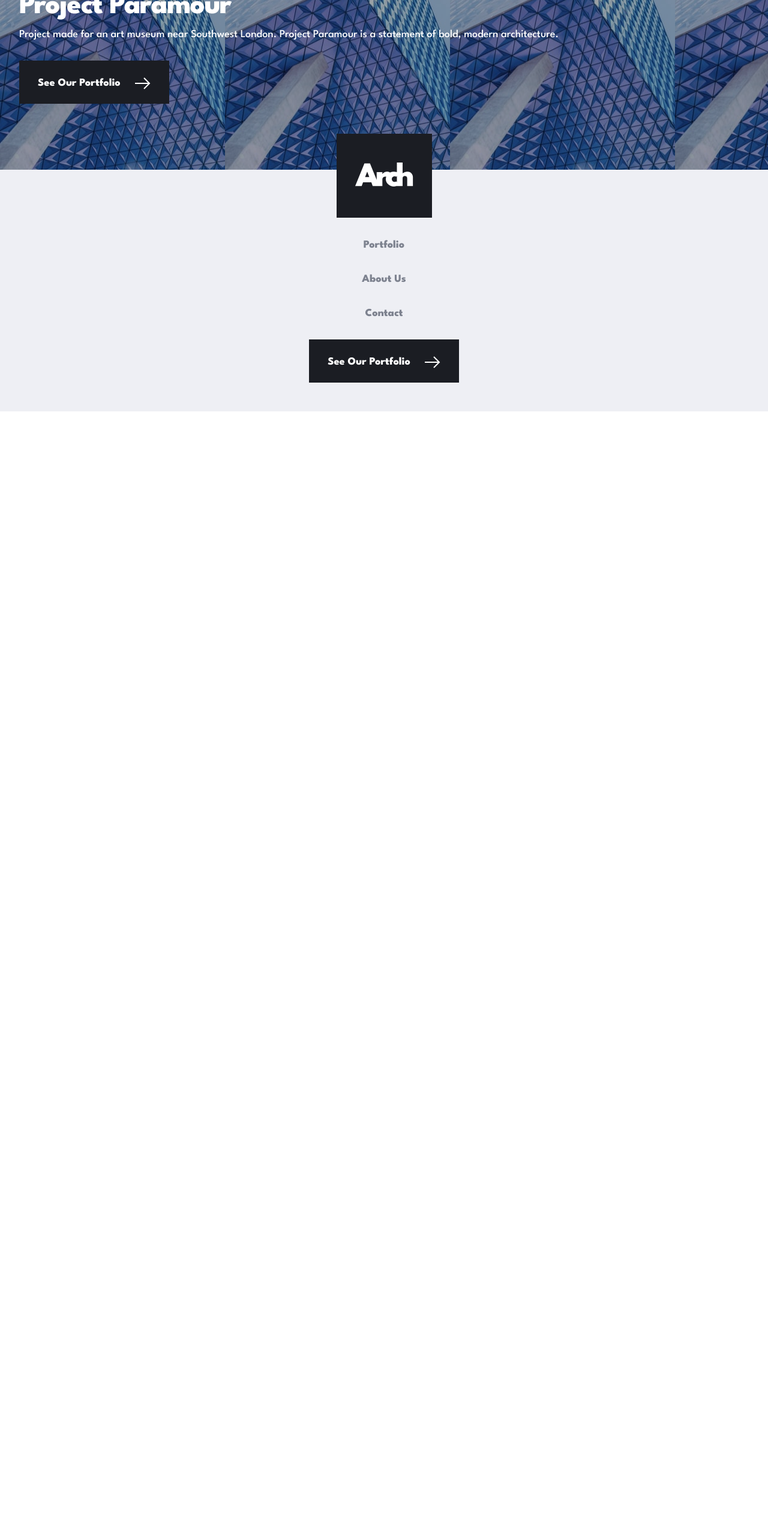
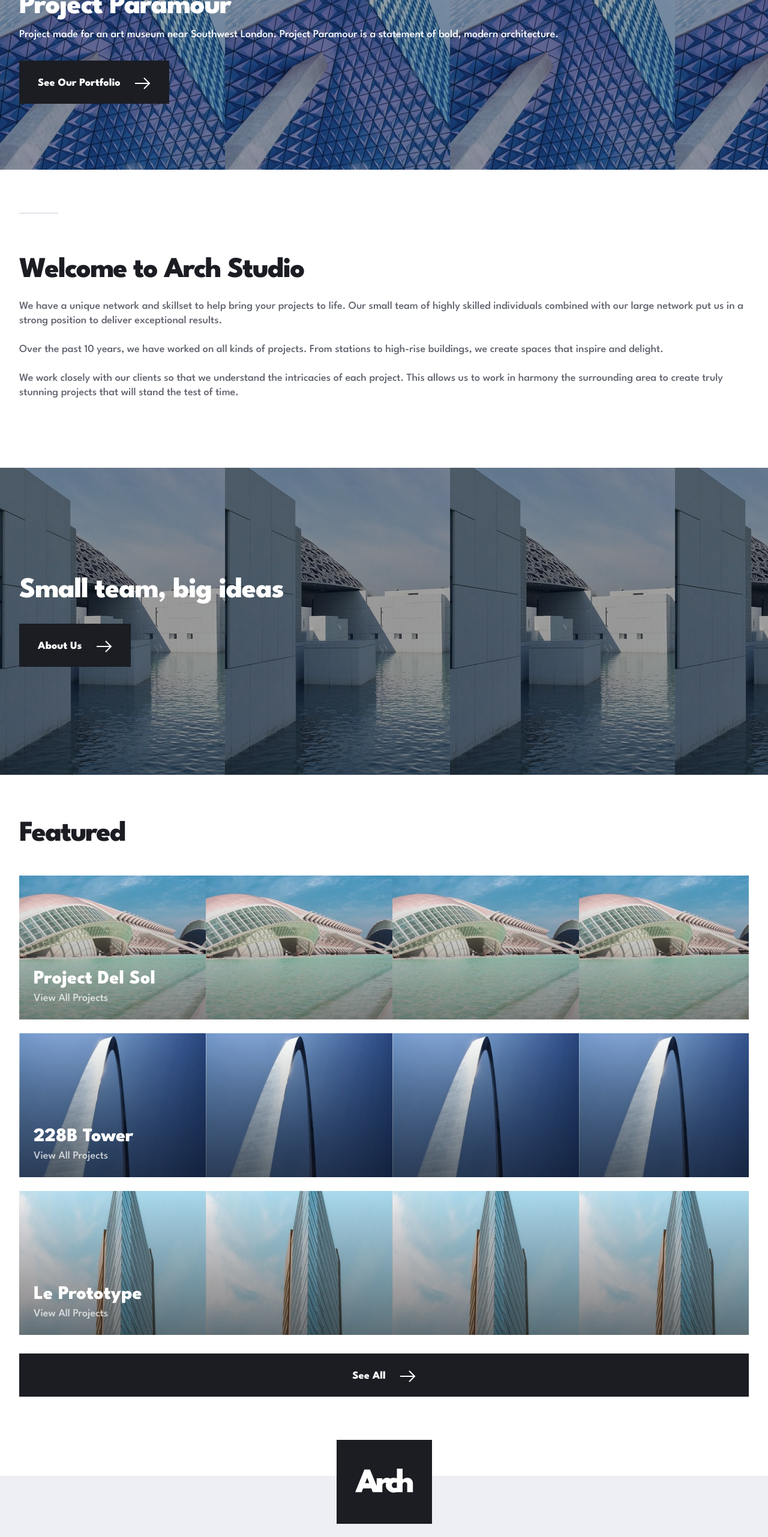
Before and after one commit to GeorgeMachaidze/arch-studio, a React (Vite) app: page / in a window 1280 px wide. Shown: the part 234-2797 px from the top of the page at 60% size. Before the commit the page ends 920 px from the top, so only its background shows below. Built offline with nearby package versions, Linux system fonts and the light colour scheme.

Commit message:
feat: home page done

```diff
--- a/src/assets/home/mobile/index.ts
+++ b/src/assets/home/mobile/index.ts
@@ -2,4 +2,4 @@ export { default as federalMobaile } from "./image-hero-federal.jpg";
 export { default as paramourMobaile } from "./image-hero-paramour.jpg";
 export { default as seraphMobaile } from "./image-hero-seraph.jpg";
 export { default as trinityMobaile } from "./image-hero-trinity.jpg";
-export { default as feamMobaile } from "./image-small-team.jpg";
+export { default as teamMobaile } from "./image-small-team.jpg";
--- a/src/assets/index.ts
+++ b/src/assets/index.ts
@@ -1 +1,2 @@
 export * from "./home";
+export * from "./portfolio";
--- /dev/null
+++ b/src/assets/portfolio/index.ts
@@ -0,0 +1 @@
+export * from "./mobile";
--- a/src/components/home/HomeBanner.tsx
+++ b/src/components/home/HomeBanner.tsx
@@ -28,7 +28,7 @@ const HomeBanner: React.FC<PropsType> = ({
   };
   return (
     <Wrapper mobile={mobile} tablet={tablet} desktop={desktop}>
-      <TextBox>
+      <TextBox description={Boolean(description)}>
         <BannerTitle>{title}</BannerTitle>
         {description ? (
           <BannerDescription>{description}</BannerDescription>
@@ -57,11 +57,18 @@ const Wrapper = styled.div(
     background-image: url(${mobile});
   `
 );
-const TextBox = styled.div`
-  width: 100%;
-  padding: 116px 32px 110px 32px;
-  background-color: rgba(0, 0, 0, 0.3499999940395355);
-`;
+
+type TextProps = {
+  description: boolean;
+};
+
+const TextBox = styled.div(
+  ({ description }: TextProps) => css`
+    width: 100%;
+    padding: ${description ? "116px 32px 110px 32px" : "181px 32px 180px 32px"};
+    background-color: rgba(0, 0, 0, 0.3499999940395355);
+  `
+);
 
 const BannerTitle = styled.h2`
   font-size: 48px;
--- /dev/null
+++ b/src/components/home/Info.tsx
@@ -0,0 +1,53 @@
+import styled from "styled-components";
+
+const Info = () => {
+  return (
+    <Wrapper>
+      <Line></Line>
+      <Title>Welcome to Arch Studio</Title>
+      <Description>
+        We have a unique network and skillset to help bring your projects to
+        life. Our small team of highly skilled individuals combined with our
+        large network put us in a strong position to deliver exceptional
+        results. <br /> <br /> Over the past 10 years, we have worked on all
+        kinds of projects. From stations to high-rise buildings, we create
+        spaces that inspire and delight. <br /> <br /> We work closely with our
+        clients so that we understand the intricacies of each project. This
+        allows us to work in harmony the surrounding area to create truly
+        stunning projects that will stand the test of time.
+      </Description>
+    </Wrapper>
+  );
+};
+
+export default Info;
+
+const Wrapper = styled.div`
+  padding: 72px 32px 113px 32px;
+`;
+
+const Line = styled.span`
+  display: block;
+  width: 65px;
+  height: 1px;
+  background-color: var(--lightGrey);
+`;
+
+const Title = styled.h2`
+  color: var(--dark);
+  font-size: 48px;
+  font-style: normal;
+  font-weight: 700;
+  line-height: 52px;
+  letter-spacing: -1.714px;
+  margin-top: 69px;
+`;
+
+const Description = styled.h3`
+  color: var(--darkGrey);
+  font-size: 18px;
+  font-style: normal;
+  font-weight: 500;
+  line-height: 24px;
+  margin-top: 22px;
+`;
--- /dev/null
+++ b/src/components/home/Projects.tsx
@@ -0,0 +1,89 @@
+import styled from "styled-components";
+import Project from "../sheared/Project";
+import { useNavigate } from "react-router-dom";
+import { DelSolMobile, TowerMobile, EdelweissMobile } from "@/assets";
+import { Arrow } from "@/svg";
+
+const Projects = () => {
+  const navigate = useNavigate();
+
+  const navigationHandler = () => {
+    navigate("/portfolio");
+  };
+  return (
+    <Section>
+      <Title>Featured</Title>
+      <List>
+        <Project
+          title="Project Del Sol"
+          images={{
+            mobile: DelSolMobile,
+            tablet: DelSolMobile,
+            desktop: DelSolMobile,
+          }}
+        />
+        <Project
+          title="228B Tower"
+          images={{
+            mobile: TowerMobile,
+            tablet: TowerMobile,
+            desktop: TowerMobile,
+          }}
+        />
+        <Project
+          title="Le Prototype"
+          images={{
+            mobile: EdelweissMobile,
+            tablet: EdelweissMobile,
+            desktop: EdelweissMobile,
+          }}
+        />
+      </List>
+      <ButtonBox onClick={navigationHandler}>
+        <Text>See All</Text>
+        <Arrow dark={false} />
+      </ButtonBox>
+    </Section>
+  );
+};
+export default Projects;
+
+const Section = styled.section`
+  padding: 73px 32px 132px 32px;
+`;
+
+const Title = styled.h2`
+  color: var(--dark);
+  font-size: 48px;
+  font-style: normal;
+  font-weight: 700;
+  line-height: 52px;
+  letter-spacing: -1.714px;
+`;
+
+const List = styled.div`
+  display: flex;
+  flex-direction: column;
+  width: 100%;
+  margin-top: 43px;
+  row-gap: 23px;
+`;
+const ButtonBox = styled.button`
+  padding: 25px 0 22px 0;
+  display: flex;
+  column-gap: 24px;
+  align-items: center;
+  justify-content: center;
+  background-color: var(--dark);
+  margin-top: 31px;
+  border: none;
+  width: 100%;
+`;
+
+const Text = styled.h3`
+  font-size: 18px;
+  font-style: normal;
+  font-weight: 700;
+  line-height: 25px;
+  color: white;
+`;
--- a/src/components/home/index.ts
+++ b/src/components/home/index.ts
@@ -1 +1,3 @@
 export { default as HomeBanner } from "./HomeBanner";
+export { default as Info } from "./Info";
+export { default as Projects } from "./projects";
--- /dev/null
+++ b/src/components/sheared/Project.tsx
@@ -0,0 +1,70 @@
+import { Link } from "react-router-dom";
+import styled, { css } from "styled-components";
+
+type PropsType = {
+  title: string;
+  images: {
+    mobile: string;
+    tablet: string;
+    desktop: string;
+  };
+};
+
+const Project: React.FC<PropsType> = ({
+  title,
+  images: { mobile, tablet, desktop },
+}) => {
+  return (
+    <Wrapper mobile={mobile} tablet={tablet} desktop={desktop}>
+      <TextBox>
+        <Title>{title}</Title>
+        <Link to="/portfolio" style={{ textDecoration: "none" }}>
+          <Description>View All Projects</Description>
+        </Link>
+      </TextBox>
+    </Wrapper>
+  );
+};
+export default Project;
+
+type WrapperProps = {
+  mobile: string;
+  tablet: string;
+  desktop: string;
+};
+
+const Wrapper = styled.div(
+  ({ mobile, tablet, desktop }: WrapperProps) => css`
+    width: 100%;
+    height: fit-content;
+    background-image: url(${mobile});
+  `
+);
+const TextBox = styled.div`
+  width: 100%;
+  background: linear-gradient(
+    180deg,
+    rgba(0, 0, 0, 0) 0%,
+    rgba(0, 0, 0, 0.5) 100%
+  );
+  display: flex;
+  flex-direction: column;
+  padding: 153px 0 23px 24px;
+`;
+
+const Title = styled.h3`
+  color: #fff;
+  font-size: 32px;
+  font-style: normal;
+  font-weight: 700;
+  line-height: 40px;
+`;
+
+const Description = styled.h2`
+  color: #fff;
+  font-size: 18px;
+  font-style: normal;
+  font-weight: 500;
+  line-height: 24px;
+  opacity: 0.75;
+`;
--- a/src/components/sheared/index.ts
+++ b/src/components/sheared/index.ts
@@ -1 +1,2 @@
 export { default as Backdrop } from "./Backdrop"
+export { default as Project } from "./Project"
--- a/src/pages/Home/Home.tsx
+++ b/src/pages/Home/Home.tsx
@@ -1,5 +1,5 @@
-import { HomeBanner } from "@/components";
-import { paramourMobaile } from "@/assets";
+import { HomeBanner, Info, Projects } from "@/components";
+import { paramourMobaile, teamMobaile } from "@/assets";
 import styled from "styled-components";
 
 const Home = () => {
@@ -17,6 +17,18 @@ const Home = () => {
           desktop: paramourMobaile,
         }}
       />
+      <Info />
+      <HomeBanner
+        title="Small team, big ideas"
+        buttonText="About Us"
+        to="/about"
+        images={{
+          mobile: teamMobaile,
+          tablet: teamMobaile,
+          desktop: teamMobaile,
+        }}
+      />
+      <Projects />
     </Main>
   );
 };
```
Also changed, not shown: src/assets/portfolio/mobile/index.ts (added, +11 -0 lines).
